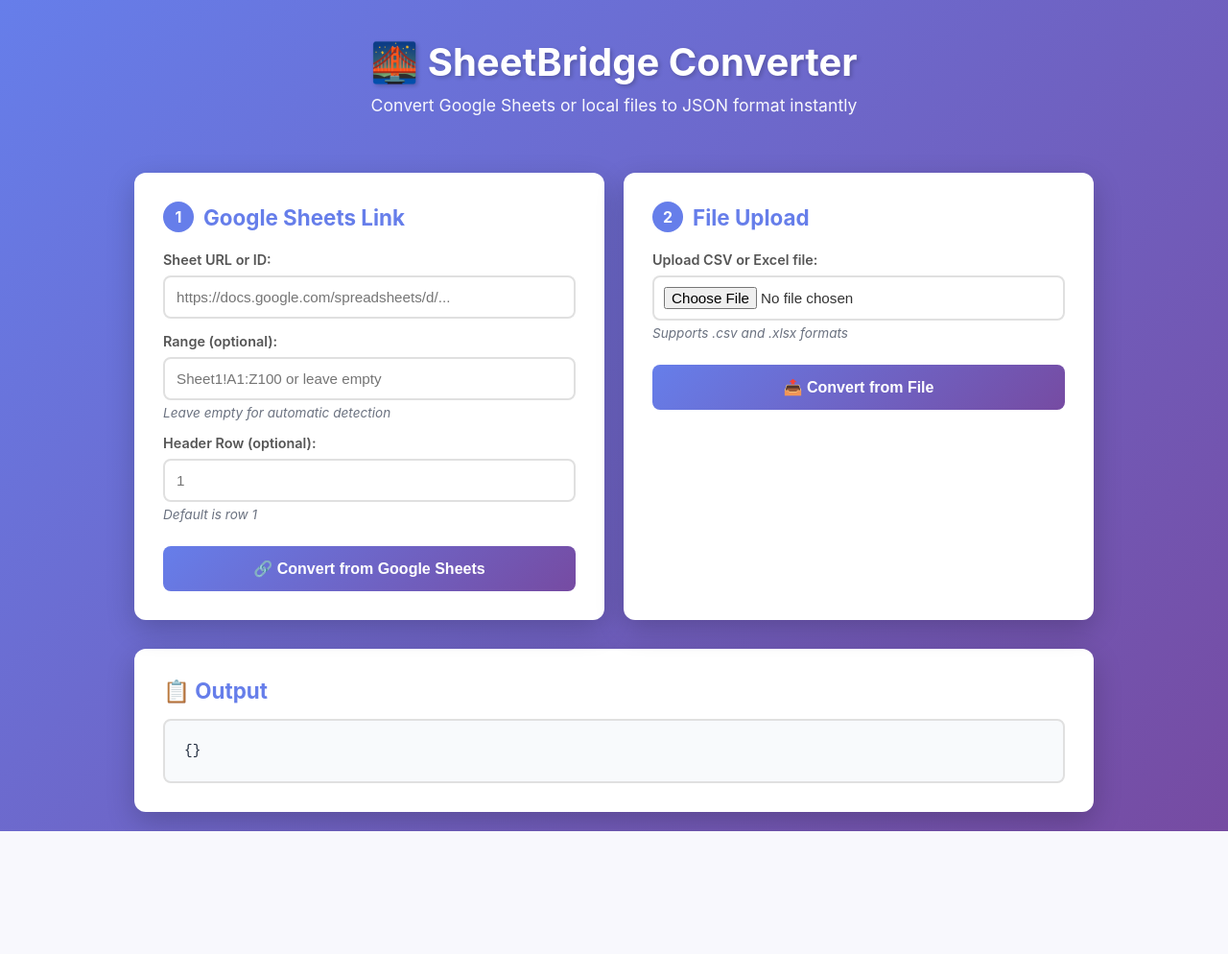
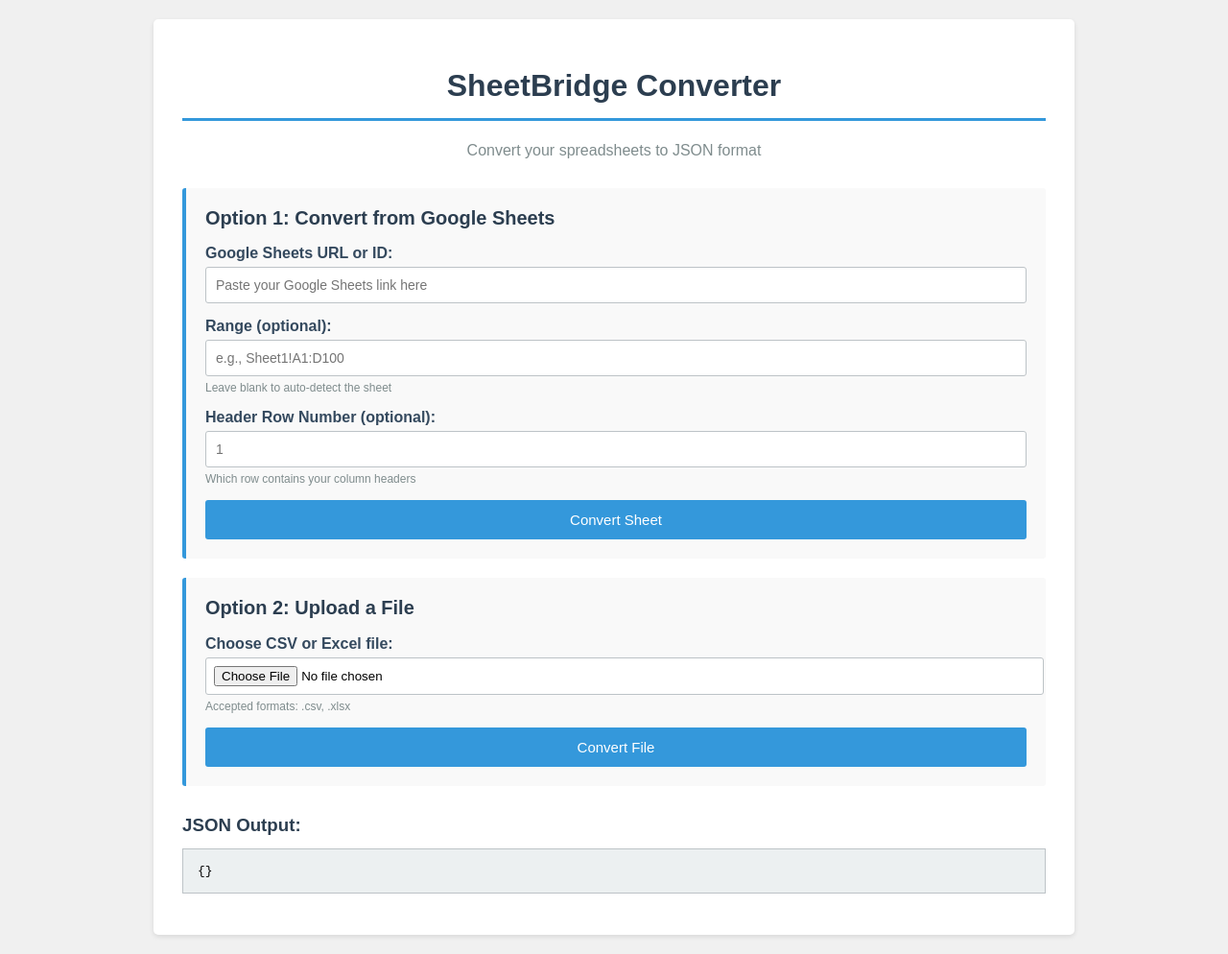
Before and after one commit to YogiSunil/Sheetbridge, a Flask app: page / in a window 1280 px wide. Shown: the whole page at 96% size. Before the commit the page ends 866 px from the top, so only its background shows below. Run offline with Flask 3, Linux system fonts and the light colour scheme.

Commit message:
Updated frontend code

```diff
--- a/app/templates/index.html
+++ b/app/templates/index.html
@@ -2,343 +2,286 @@
 <html>
 <head>
   <meta charset="UTF-8">
-  <meta name="viewport" content="width=device-width, initial-scale=1.0">
-  <title>SheetBridge Converter</title>
+  <title>SheetBridge - Spreadsheet to JSON Converter</title>
   <style>
-    * {
+    /* Basic page styling */
+    body {
+      font-family: Arial, Helvetica, sans-serif;
+      background-color: #f0f0f0;
       margin: 0;
-      padding: 0;
+      padding: 20px;
+    }
+
+    /* Main container */
+    .container {
+      max-width: 900px;
+      margin: 0 auto;
+      background-color: white;
+      padding: 30px;
+      border-radius: 5px;
+      box-shadow: 0 2px 5px rgba(0,0,0,0.1);
+    }
+
+    h1 {
+      color: #2c3e50;
+      text-align: center;
+      border-bottom: 3px solid #3498db;
+      padding-bottom: 15px;
+    }
+
+    .subtitle {
+      text-align: center;
+      color: #7f8c8d;
+      margin-bottom: 30px;
+    }
+
+    /* Section styling */
+    .section {
+      background-color: #f9f9f9;
+      padding: 20px;
+      margin-bottom: 20px;
+      border-left: 4px solid #3498db;
+      border-radius: 3px;
+    }
+
+    .section h2 {
+      color: #2c3e50;
+      margin-top: 0;
+      font-size: 20px;
+    }
+
+    /* Form elements */
+    label {
+      display: block;
+      margin-bottom: 5px;
+      font-weight: bold;
+      color: #34495e;
+    }
+
+    input[type="text"] {
+      width: 100%;
+      padding: 10px;
+      margin-bottom: 15px;
+      border: 1px solid #bdc3c7;
+      border-radius: 3px;
+      font-size: 14px;
       box-sizing: border-box;
     }
 
-    body {
-      font-family: -apple-system, BlinkMacSystemFont, 'Segoe UI', Roboto, Oxygen, Ubuntu, Cantarell, sans-serif;
-      background: linear-gradient(135deg, #667eea 0%, #764ba2 100%);
-      min-height: 100vh;
-      padding: 20px;
-      color: #333;
+    input[type="file"] {
+      width: 100%;
+      padding: 8px;
+      margin-bottom: 15px;
+      border: 1px solid #bdc3c7;
+      border-radius: 3px;
+      background-color: white;
     }
 
-    .container {
-      max-width: 1000px;
-      margin: 0 auto;
-    }
-
-    .header {
-      text-align: center;
+    /* Buttons */
+    button {
+      background-color: #3498db;
       color: white;
-      margin-bottom: 40px;
-      padding: 20px;
-    }
-
-    .header h1 {
-      font-size: 2.5rem;
-      margin-bottom: 10px;
-      text-shadow: 2px 2px 4px rgba(0,0,0,0.2);
-    }
-
-    .header p {
-      font-size: 1.1rem;
-      opacity: 0.95;
-    }
-
-    .options-container {
-      display: grid;
-      grid-template-columns: 1fr 1fr;
-      gap: 20px;
-      margin-bottom: 30px;
-    }
-
-    .option-card {
-      background: white;
-      border-radius: 12px;
-      padding: 30px;
-      box-shadow: 0 10px 30px rgba(0,0,0,0.2);
-      transition: transform 0.2s;
-    }
-
-    .option-card:hover {
-      transform: translateY(-5px);
-    }
-
-    .option-card h3 {
-      color: #667eea;
-      margin-bottom: 20px;
-      font-size: 1.4rem;
-      display: flex;
-      align-items: center;
-      gap: 10px;
-    }
-
-    .option-number {
-      background: #667eea;
-      color: white;
-      width: 32px;
-      height: 32px;
-      border-radius: 50%;
-      display: flex;
-      align-items: center;
-      justify-content: center;
-      font-size: 1rem;
-      font-weight: bold;
-    }
-
-    .form-group {
-      margin-bottom: 15px;
-    }
-
-    label {
-      display: block;
-      margin-bottom: 8px;
-      font-weight: 600;
-      color: #555;
-      font-size: 0.9rem;
-    }
-
-    input[type="text"],
-    input[type="file"] {
+      padding: 12px 20px;
+      border: none;
+      border-radius: 3px;
+      cursor: pointer;
+      font-size: 15px;
       width: 100%;
-      padding: 12px;
-      border: 2px solid #e0e0e0;
-      border-radius: 8px;
-      font-size: 0.95rem;
-      transition: border-color 0.3s;
-    }
-
-    input[type="text"]:focus {
-      outline: none;
-      border-color: #667eea;
-    }
-
-    input[type="file"] {
-      padding: 10px;
-      cursor: pointer;
-    }
-
-    button {
-      width: 100%;
-      padding: 14px;
-      background: linear-gradient(135deg, #667eea 0%, #764ba2 100%);
-      color: white;
-      border: none;
-      border-radius: 8px;
-      font-size: 1rem;
-      font-weight: 600;
-      cursor: pointer;
-      transition: transform 0.2s, box-shadow 0.2s;
-      margin-top: 10px;
     }
 
     button:hover {
-      transform: translateY(-2px);
-      box-shadow: 0 5px 15px rgba(102, 126, 234, 0.4);
-    }
-
-    button:active {
-      transform: translateY(0);
-    }
-
-    .output-section {
-      background: white;
-      border-radius: 12px;
-      padding: 30px;
-      box-shadow: 0 10px 30px rgba(0,0,0,0.2);
-    }
-
-    .output-section h3 {
-      color: #667eea;
-      margin-bottom: 15px;
-      font-size: 1.4rem;
+      background-color: #2980b9;
     }
 
     #downloadBtn {
-      width: auto;
-      padding: 12px 24px;
+      background-color: #27ae60;
       margin-bottom: 15px;
-      background: #10b981;
       display: none;
     }
 
     #downloadBtn:hover {
-      background: #059669;
-      box-shadow: 0 5px 15px rgba(16, 185, 129, 0.4);
+      background-color: #229954;
+    }
+
+    /* Output area */
+    .output-area {
+      margin-top: 30px;
+    }
+
+    .output-area h3 {
+      color: #2c3e50;
+      margin-bottom: 10px;
     }
 
     #out {
-      background: #f8fafc;
-      border: 2px solid #e0e0e0;
-      border-radius: 8px;
-      padding: 20px;
-      max-height: 500px;
+      background-color: #ecf0f1;
+      border: 1px solid #bdc3c7;
+      padding: 15px;
+      font-family: 'Courier New', monospace;
+      font-size: 13px;
       overflow: auto;
-      font-family: 'Courier New', monospace;
-      font-size: 0.9rem;
-      line-height: 1.6;
-      color: #1e293b;
+      max-height: 400px;
       white-space: pre-wrap;
       word-wrap: break-word;
     }
 
-    .note {
-      font-size: 0.85rem;
-      color: #6b7280;
-      margin-top: 5px;
-      font-style: italic;
-    }
-
-    @media (max-width: 768px) {
-      .options-container {
-        grid-template-columns: 1fr;
-      }
-
-      .header h1 {
-        font-size: 2rem;
-      }
-
-      .option-card {
-        padding: 20px;
-      }
+    /* Small helper text */
+    .help-text {
+      font-size: 12px;
+      color: #7f8c8d;
+      margin-top: -10px;
+      margin-bottom: 15px;
     }
   </style>
 </head>
 <body>
   <div class="container">
-    <div class="header">
-      <h1>🌉 SheetBridge Converter</h1>
-      <p>Convert Google Sheets or local files to JSON format instantly</p>
+    <h1>SheetBridge Converter</h1>
+    <p class="subtitle">Convert your spreadsheets to JSON format</p>
+
+    <!-- Google Sheets Option -->
+    <div class="section">
+      <h2>Option 1: Convert from Google Sheets</h2>
+
+      <label>Google Sheets URL or ID:</label>
+      <input type="text" id="sheetInput" placeholder="Paste your Google Sheets link here" />
+
+      <label>Range (optional):</label>
+      <input type="text" id="rangeInput" placeholder="e.g., Sheet1!A1:D100" />
+      <p class="help-text">Leave blank to auto-detect the sheet</p>
+
+      <label>Header Row Number (optional):</label>
+      <input type="text" id="headerRowInput" placeholder="1" />
+      <p class="help-text">Which row contains your column headers</p>
+
+      <button id="btnLink">Convert Sheet</button>
     </div>
 
-    <div class="options-container">
-      <!-- Option 1: Google Sheets Link -->
-      <div class="option-card">
-        <h3>
-          <span class="option-number">1</span>
-          Google Sheets Link
-        </h3>
-        <div class="form-group">
-          <label>Sheet URL or ID:</label>
-          <input type="text" id="sheetInput" placeholder="https://docs.google.com/spreadsheets/d/..." />
-        </div>
-        <div class="form-group">
-          <label>Range (optional):</label>
-          <input type="text" id="rangeInput" placeholder="Sheet1!A1:Z100 or leave empty" />
-          <div class="note">Leave empty for automatic detection</div>
-        </div>
-        <div class="form-group">
-          <label>Header Row (optional):</label>
-          <input type="text" id="headerRowInput" placeholder="1" />
-          <div class="note">Default is row 1</div>
-        </div>
-        <button id="btnLink">🔗 Convert from Google Sheets</button>
-      </div>
+    <!-- File Upload Option -->
+    <div class="section">
+      <h2>Option 2: Upload a File</h2>
 
-      <!-- Option 2: File Upload -->
-      <div class="option-card">
-        <h3>
-          <span class="option-number">2</span>
-          File Upload
-        </h3>
-        <form id="uploadForm">
-          <div class="form-group">
-            <label>Upload CSV or Excel file:</label>
-            <input type="file" name="file" accept=".csv, .xlsx" required />
-            <div class="note">Supports .csv and .xlsx formats</div>
-          </div>
-          <button type="submit">📤 Convert from File</button>
-        </form>
-      </div>
+      <form id="uploadForm">
+        <label>Choose CSV or Excel file:</label>
+        <input type="file" name="file" accept=".csv,.xlsx" required />
+        <p class="help-text">Accepted formats: .csv, .xlsx</p>
+
+        <button type="submit">Convert File</button>
+      </form>
     </div>
 
-    <div class="output-section">
-      <h3>📋 Output</h3>
-      <button id="downloadBtn">📥 Download JSON</button>
+    <!-- Output Section -->
+    <div class="output-area">
+      <h3>JSON Output:</h3>
+      <button id="downloadBtn">Download JSON File</button>
       <pre id="out">{}</pre>
     </div>
   </div>
 
   <script>
-    const btnLink = document.getElementById("btnLink");
-    const uploadForm = document.getElementById("uploadForm");
-    const out = document.getElementById("out");
-    const downloadBtn = document.getElementById("downloadBtn");
-    let lastJsonData = null;
+    // Getting elements from the page
+    var btnLink = document.getElementById("btnLink");
+    var uploadForm = document.getElementById("uploadForm");
+    var out = document.getElementById("out");
+    var downloadBtn = document.getElementById("downloadBtn");
+    var lastJsonData = null;
 
-    // Download JSON function
-    downloadBtn.addEventListener("click", () => {
-      if (!lastJsonData) return;
+    // Function to download the JSON data
+    function downloadJson() {
+      if (!lastJsonData) {
+        return;
+      }
 
-      const blob = new Blob([lastJsonData], { type: 'application/json' });
-      const url = URL.createObjectURL(blob);
-      const a = document.createElement('a');
+      // Create a blob and download it
+      var blob = new Blob([lastJsonData], { type: 'application/json' });
+      var url = URL.createObjectURL(blob);
+      var a = document.createElement('a');
       a.href = url;
       a.download = 'data.json';
       document.body.appendChild(a);
       a.click();
       document.body.removeChild(a);
       URL.revokeObjectURL(url);
-    });
+    }
 
-    // Handle Google Sheets Link
-    btnLink.addEventListener("click", async () => {
+    downloadBtn.addEventListener("click", downloadJson);
+
+    // Handle Google Sheets button click
+    btnLink.addEventListener("click", function() {
       out.textContent = "Converting...";
       downloadBtn.style.display = "none";
 
-      const payload = {
-        sheet: document.getElementById("sheetInput").value.trim(),
-        range: document.getElementById("rangeInput").value.trim(),
-        header_row: document.getElementById("headerRowInput").value.trim()
+      // Get input values
+      var sheetUrl = document.getElementById("sheetInput").value.trim();
+      var rangeVal = document.getElementById("rangeInput").value.trim();
+      var headerRow = document.getElementById("headerRowInput").value.trim();
+
+      var payload = {
+        sheet: sheetUrl,
+        range: rangeVal,
+        header_row: headerRow
       };
 
-      try {
-        const res = await fetch("/convert_link", {
-          method: "POST",
-          headers: {"Content-Type": "application/json"},
-          body: JSON.stringify(payload)
-        });
-
-        const text = await res.text();
+      // Send request to backend
+      fetch("/convert_link", {
+        method: "POST",
+        headers: {"Content-Type": "application/json"},
+        body: JSON.stringify(payload)
+      })
+      .then(function(response) {
+        return response.text();
+      })
+      .then(function(text) {
         out.textContent = text;
 
-        // Check if it's valid JSON
+        // Try to parse as JSON to check if valid
         try {
           JSON.parse(text);
           lastJsonData = text;
-          downloadBtn.style.display = "inline-block";
+          downloadBtn.style.display = "block";
         } catch (e) {
-          // Not valid JSON, probably an error
+          // Not valid JSON, probably error message
           downloadBtn.style.display = "none";
         }
-      } catch (err) {
-        out.textContent = JSON.stringify({"error": "request_failed", "message": err.message});
+      })
+      .catch(function(error) {
+        out.textContent = JSON.stringify({"error": "request_failed", "message": error.message});
         downloadBtn.style.display = "none";
-      }
+      });
     });
 
-    // Handle File Upload
-    uploadForm.addEventListener("submit", async (e) => {
+    // Handle file upload form submission
+    uploadForm.addEventListener("submit", function(e) {
       e.preventDefault();
       out.textContent = "Converting...";
       downloadBtn.style.display = "none";
 
-      try {
-        const fd = new FormData(uploadForm);
-        const res = await fetch("/convert", { method: "POST", body: fd });
-        const text = await res.text();
+      var formData = new FormData(uploadForm);
+
+      // Send file to backend
+      fetch("/convert", {
+        method: "POST",
+        body: formData
+      })
+      .then(function(response) {
+        return response.text();
+      })
+      .then(function(text) {
         out.textContent = text;
 
-        // Check if it's valid JSON
+        // Check if response is valid JSON
         try {
           JSON.parse(text);
           lastJsonData = text;
-          downloadBtn.style.display = "inline-block";
+          downloadBtn.style.display = "block";
         } catch (e) {
-          // Not valid JSON, probably an error
           downloadBtn.style.display = "none";
         }
-      } catch (err) {
-        out.textContent = JSON.stringify({"error": "upload_failed", "message": err.message});
+      })
+      .catch(function(error) {
+        out.textContent = JSON.stringify({"error": "upload_failed", "message": error.message});
         downloadBtn.style.display = "none";
-      }
+      });
     });
   </script>
 </body>
```
